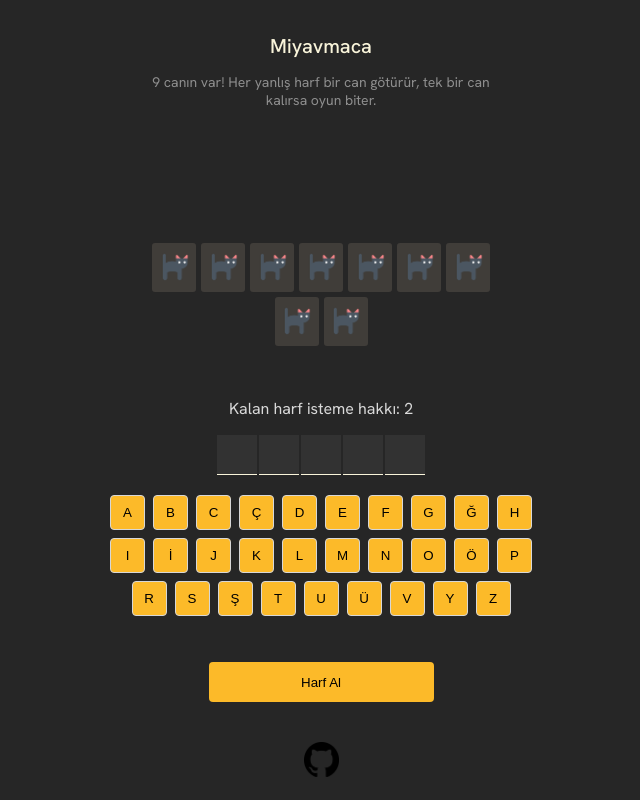
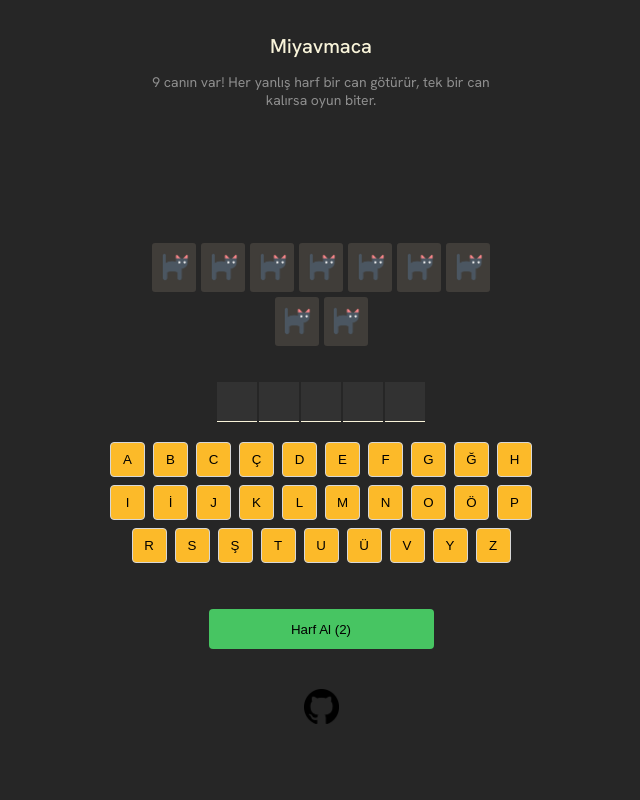
Before and after one commit to Cruithnes/react-hangman-game, a React (Vite) app: page / in a window 1280 px wide. Shown: the whole page, without its empty margins (319-959 px from the left). Built offline with nearby package versions, Linux system fonts and the light colour scheme.

Commit message:
style changed ask button

```diff
--- a/src/App.css
+++ b/src/App.css
@@ -178,7 +178,7 @@ a {
 }
 
 button.ask-word {
-  background-color: #FCBA29;
+  background-color: #48ca64f8;
   border: 1px solid #D7D7D7;
   border-radius: 4px;
   width: 225px;
@@ -194,3 +194,7 @@ button.ask-word {
 .cat-gif {
   margin-bottom: 10px;
 }
+
+.more {
+  color: #DC3C22;
+}
--- a/src/App.jsx
+++ b/src/App.jsx
@@ -167,7 +167,6 @@ function App() {
           {catElements}
         </section>
 
-        <p>Kalan harf isteme hakkı: <span>{ask}</span></p>
         <section className="letters">
 
           {letterElements}
@@ -179,7 +178,7 @@ function App() {
 
         {isWon && <img src={catGif} alt="Yemek yiyen kedi gifi" className="cat-gif" />}
 
-        {!isGameOver && <button className="ask-word" onClick={getWord} disabled={ask < 1} >Harf Al</button>}
+        {!isGameOver && <button className="ask-word" onClick={getWord} disabled={ask < 1} >Harf Al (<span className={ask < 2 && "more"}>{ask}</span>)</button>}
 
         {isGameOver && <button className="new-game" onClick={newGame}>Yeni kelime</button>}
         {isWon && isGameOver && <button className="confetti-setting" onClick={changeConfetti}>Konfeti {confettiOn ? "kapat" : "aç"}</button>}
```
